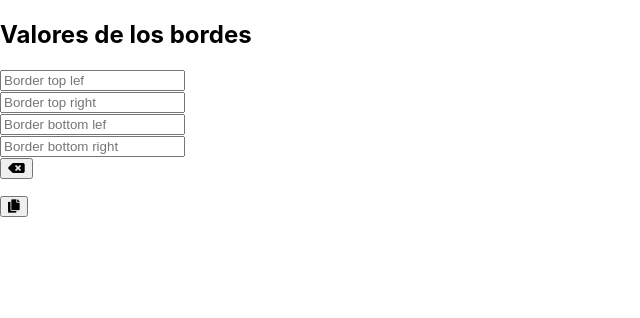
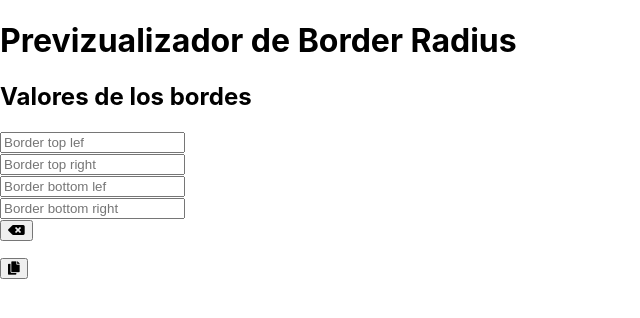
Before and after one commit to Ancient-R/02-preview-border-radius, a React (Create React App) app: page / in a window 1280 px wide. Shown: the top 318 px of the page, without its empty margins (0-640 px from the left). Built offline with nearby package versions, Linux system fonts and the light colour scheme.

Commit message:
Implementacion del header

```diff
--- a/src/App.js
+++ b/src/App.js
@@ -1,6 +1,7 @@
 import React, { useState } from 'react';
 import BorderComponent from './components/BorderComponent';
 import BorderPreview from './components/BorderPreview';
+import Header from './components/Header';
 
 function App() {
 
@@ -12,6 +13,8 @@ function App() {
   });
 
   return (
+    <>
+      <Header />
       <div className="container">
         <BorderComponent
           borders={ borders }
@@ -21,6 +24,7 @@ function App() {
           borders={ borders }
         />
       </div>
+    </>
   );
 }
 
```
Lines whose indentation alone changed are shown as unchanged.
